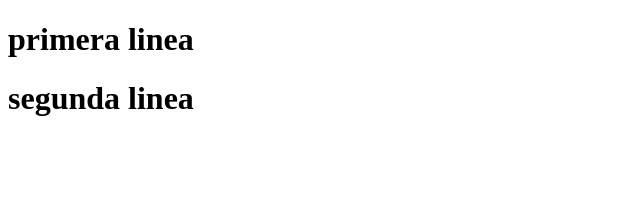
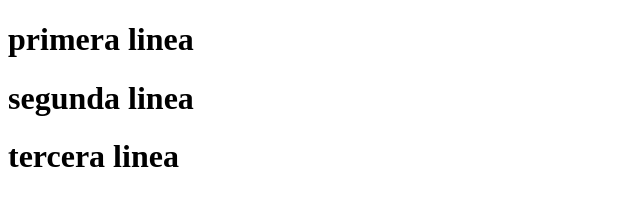
Before and after one commit to JulioOV29/BPSlunes, a plain HTML site: page index.html in a window 1280 px wide. Shown: the whole page, without its empty margins (0-640 px from the left). Drawn offline with Linux system fonts and the light colour scheme.

Commit message:
se agrego una nueva lineax3

```diff
--- a/index.html
+++ b/index.html
@@ -8,5 +8,6 @@
 <body>
     <h1>primera linea</h1>
     <h1>segunda linea</h1>
+    <h1>tercera linea</h1>
 </body>
 </html>
```
